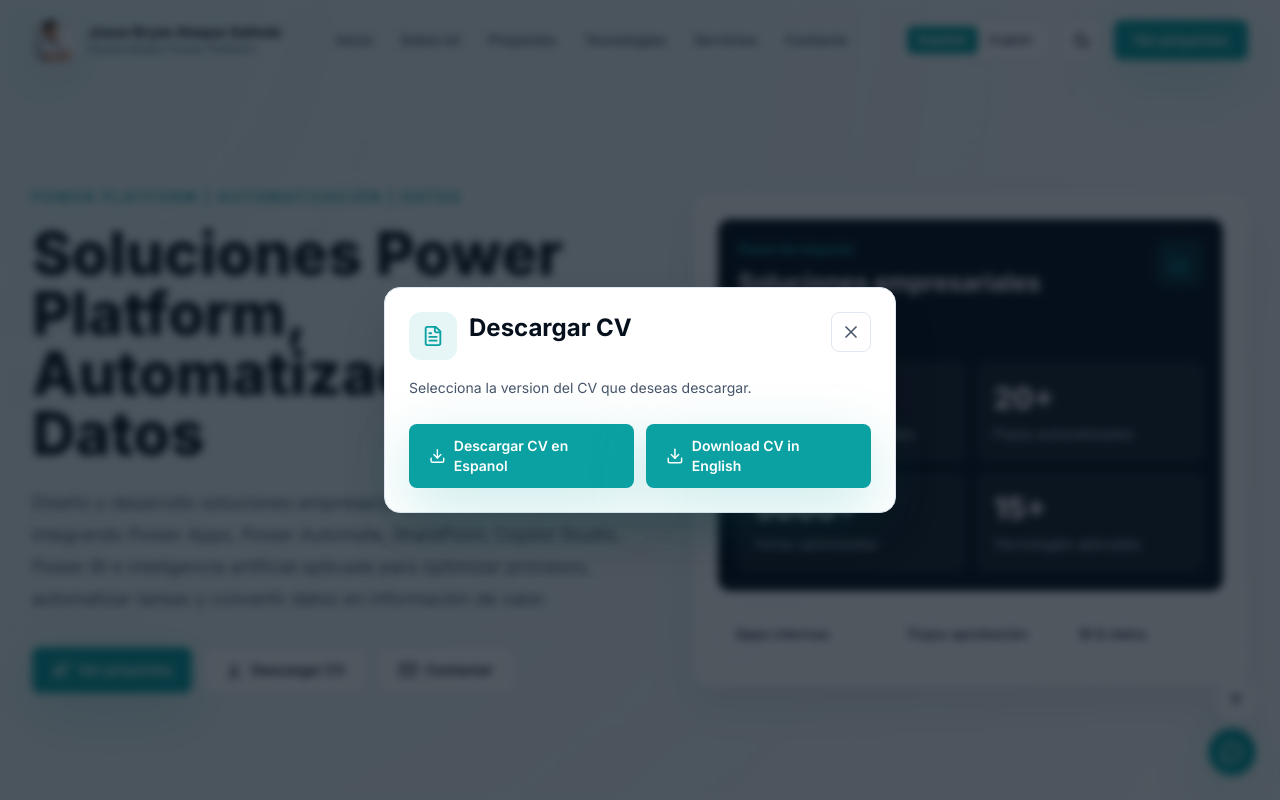
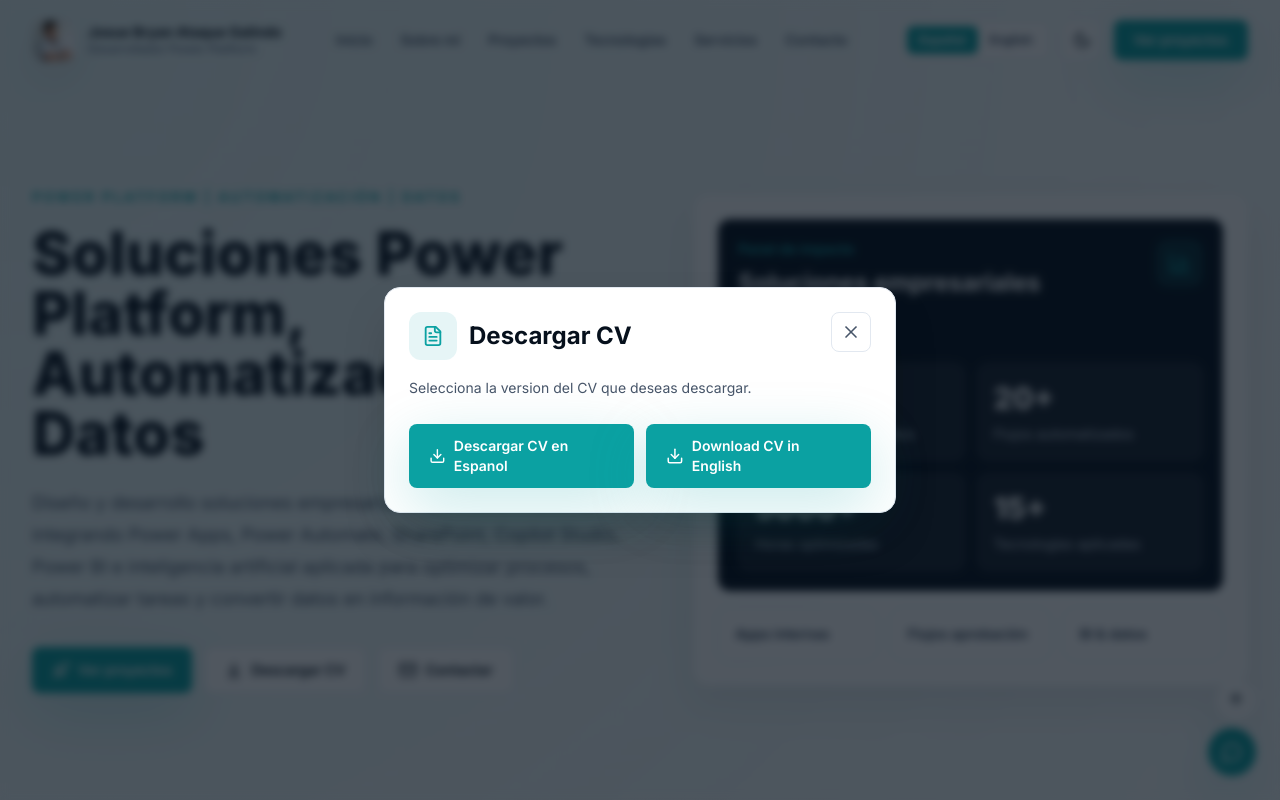
Before and after one commit to josueatauqueg-creator/portafolio-power-platform, a React (Vite) app: page / in a window 1280 px wide. Both pictures are taken after a click on the button "Descargar CV". Shown: the top 800 px of the page. Built offline with nearby package versions, Linux system fonts and the light colour scheme.

Commit message:
Ajustar alineacion del titulo del modal CV

```diff
--- a/src/components/CvDownloadModal.jsx
+++ b/src/components/CvDownloadModal.jsx
@@ -30,7 +30,7 @@
         onClick={(event) => event.stopPropagation()}
       >
         <div className="flex items-start justify-between gap-4">
-          <div className="flex gap-3">
+          <div className="flex items-center gap-3">
             <span className="grid h-12 w-12 shrink-0 place-items-center rounded-xl bg-aqua/10 text-aqua">
               <FileText size={22} />
             </span>
```
